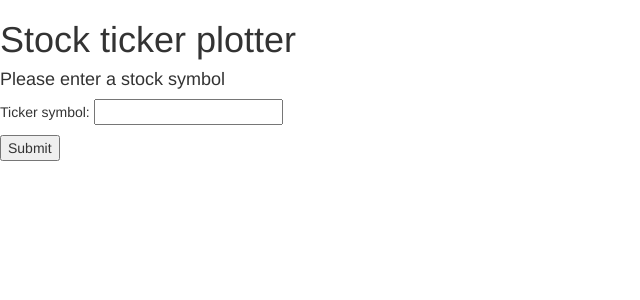
After one commit to philszep/TDI_flask_demo, a Flask app: template templates/main.html in a window 1280 px wide. The commit adds this page. Shown: the top 300 px of the page, without its empty margins (0-640 px from the left). Run offline with Flask 2, Linux system fonts and the light colour scheme; the template is opened without the code that fills it, so the values that code supplies are empty; some libraries are stand-ins or nearby versions.

Commit message:
stock ticker implemented

```diff
--- a/app.py
+++ b/app.py
@@ -1,14 +1,45 @@
 from flask import Flask, render_template, request, redirect
+from bokeh.embed import components
+from bokeh.plotting import figure
+
+import pandas as pd
+import numpy as np
+import bokeh as bk
+import requests
+import datetime
+
 
 app = Flask(__name__)
 
-@app.route('/')
+def make_plot(stock_symbol,AA_key):
+  #Get stock data
+  stock_ts=requests.get('https://www.alphavantage.co/query?function=TIME_SERIES_DAILY&symbol={}&outputsize=full&apikey={}'.format(stock_symbol,AA_key))
+  stock_ts_dict=stock_ts.json()['Time Series (Daily)']
+  stock_df = pd.DataFrame.from_dict(stock_ts_dict,orient='index')
+  stock_df.index = pd.DatetimeIndex(stock_df.index)
+
+  #Plot in Bokeh
+  #output_file("line-test-2.html",mode='inline')
+  stock_ser = stock_df['4. close']
+  p = figure(title='Stock closing price',x_axis_type='datetime')
+  p.line(x=stock_ser.index.date, y=stock_ser.values.astype(float), legend = '{}'.format(stock_symbol))
+
+  return p
+
+@app.route('/',methods=['GET','POST'])
 def index():
-  return render_template('index.html')
 
-@app.route('/about')
-def about():
-  return render_template('about.html')
+  try:
+    current_stock = request.args.get('stock_symbol',default='GOOG')
+  except:
+    current_stock = 'GOOG'
+
+  plot = make_plot(current_stock)
+
+  script, div = components(plot)
+
+  return render_template('index.html', script=script, div=div)
 
 if __name__ == '__main__':
+  #app.run(debug=True)
   app.run(port=33507)
--- /dev/null
+++ b/templates/main.html
@@ -0,0 +1,38 @@
+<!doctype html>
+<html lang="en">
+  <head>
+    <meta charset="utf-8">
+    <meta name="viewport" content="width=device-width, initial-scale=1, shrink-to-fit=no">
+    <meta name="description" content="Skeleton application demoing Heroku and Flask integration.">
+    <meta name="author" content="@gotoariel">
+    <!-- <link rel="icon" href="favicon.ico"> -->
+
+    <title>Stock ticker plot</title>
+
+    <!-- Bootstrap core CSS -->
+    <link rel="stylesheet" href="https://maxcdn.bootstrapcdn.com/bootstrap/3.3.7/css/bootstrap.min.css">
+  </head>
+  <body>
+    <div class=page>
+      <h1>Stock ticker plotter</h1>
+        <div class=metanav>
+          <h4>
+            Please enter a stock symbol
+          </h4>
+            <form id='ticker_form' method='post' action='show' >
+                <p>
+                  Ticker symbol: <input type='text' name='ticker_symbol' />
+                </p>
+                <p>
+              <input type='submit' value='Submit' />
+                </p>
+            </form>
+          </div>
+      </div>
+    <!-- Bootstrap core JavaScript
+    ================================================== -->
+    <!-- Placed at the end of the document so the pages load faster -->
+    <script src="https://cdnjs.cloudflare.com/ajax/libs/jquery/3.2.1/jquery.js"></script>
+    <script src="https://maxcdn.bootstrapcdn.com/bootstrap/3.3.7/js/bootstrap.min.js"></script>
+  </body>
+</html>
```
Also changed, not shown: templates/index.html (+28 -17 lines).
